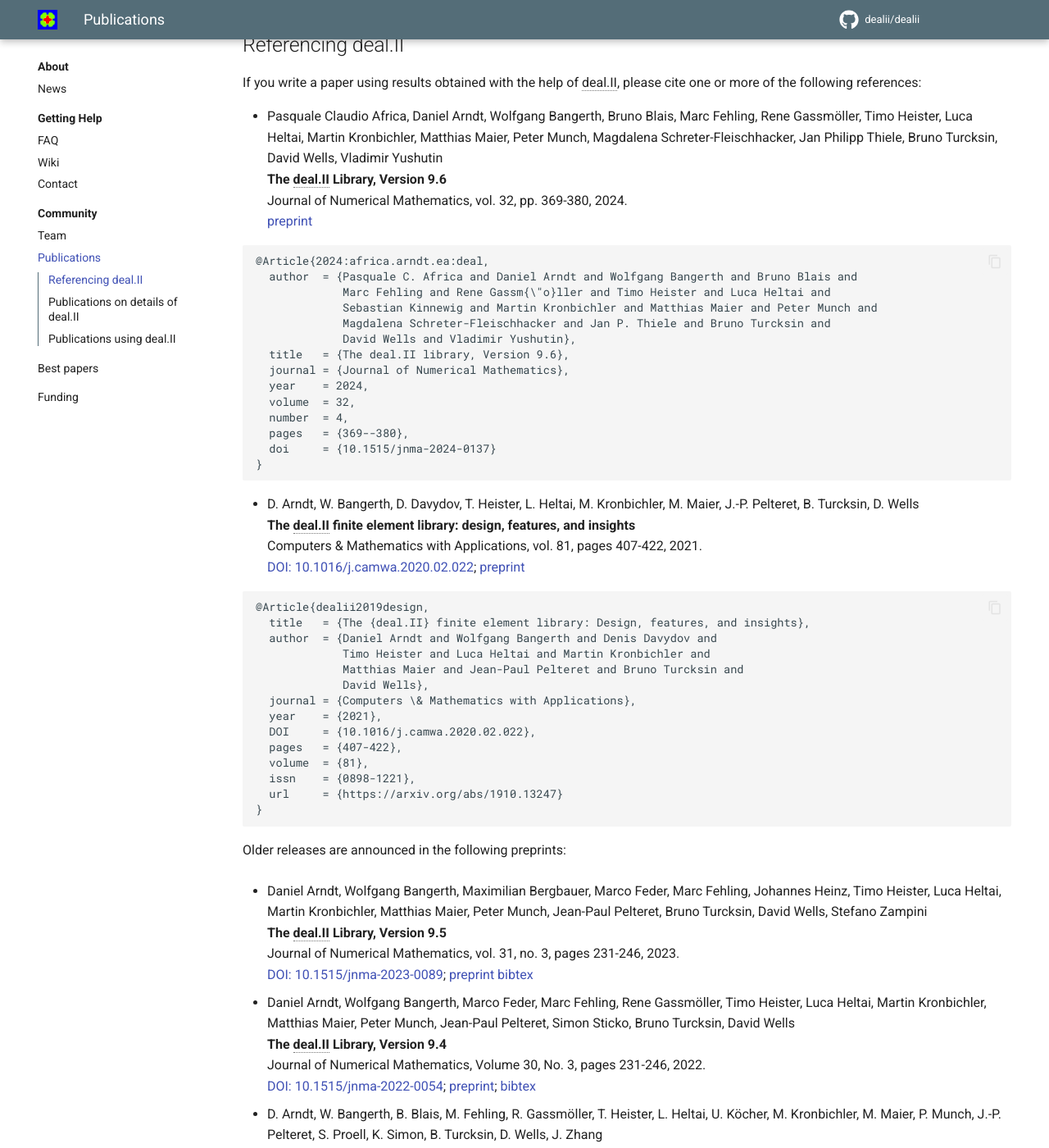
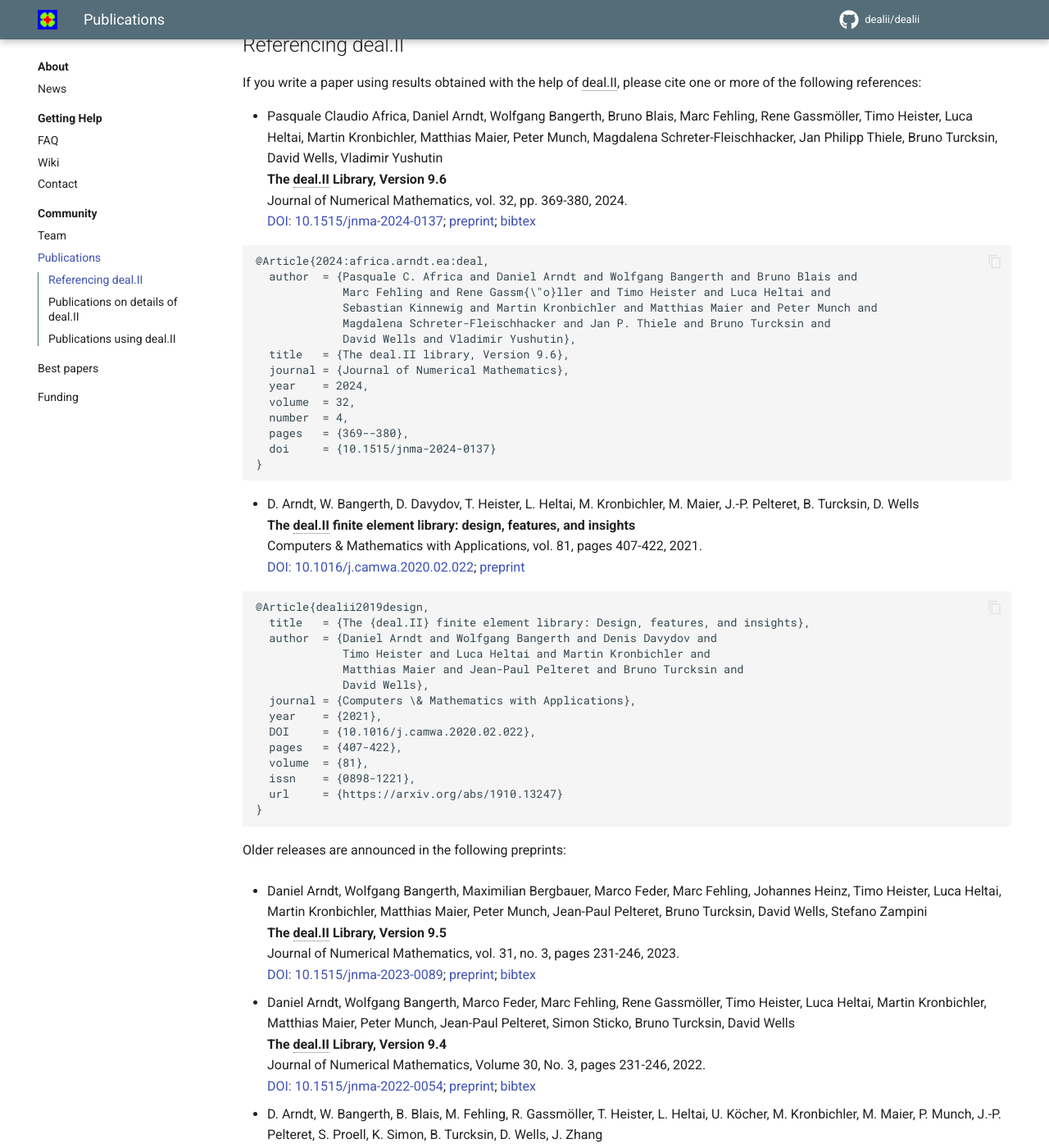
Before and after one commit to dealii/website, an MkDocs documentation site: the page built from docs/community/publications.md, in a window 1280 px wide and 1400 px high, scrolled down 461 px. Shown: the whole window at 82% size. Built offline with MkDocs 1.6.1 and Material for MkDocs 9.7.7, drawn with Linux system fonts in a browser that asks for light colours; nearby versions of some CDN libraries; library files that are not in the unit come from our copies; comment, search, counter and statistics services are not loaded.

Commit message:
Update publications.md

````diff
--- a/docs/community/publications.md
+++ b/docs/community/publications.md
@@ -50,7 +50,9 @@ If you write a paper using results obtained with the help of
         <br>
         Journal of Numerical Mathematics, vol. 32, pp. 369-380, 2024.
         <br>
-        <a href="https://dealii.org/deal96-preprint.pdf" target="_top">preprint</a>
+        <a href="https://doi.org/10.1515/jnma-2024-0137">DOI: 10.1515/jnma-2024-0137</a>;
+        <a href="https://dealii.org/deal96-preprint.pdf" target="_top">preprint</a>;
+        <a href="https://github.com/dealii/publication-list/blob/c87698085be9d9b3553dc347ab2056f6ac9de519/publications-2024.bib#L17-L30">bibtex</a>
         <br>
 ```
 @Article{2024:africa.arndt.ea:deal,
@@ -122,7 +124,7 @@ Older releases are announced in the following preprints:
         Journal of Numerical Mathematics, vol. 31, no. 3, pages 231-246, 2023.
         <br>
         <a href="https://doi.org/10.1515/jnma-2023-0089">DOI: 10.1515/jnma-2023-0089</a>;
-        <a href="https://dealii.org/deal95-preprint.pdf" target="_top">preprint</a>
+        <a href="https://dealii.org/deal95-preprint.pdf" target="_top">preprint</a>;
         <a
           href="https://github.com/dealii/publication-list/blob/86416a8282a9f582e53495c991ce3406dbabe221/publications-2023.bib#L160-L173">bibtex</a>
 
````
